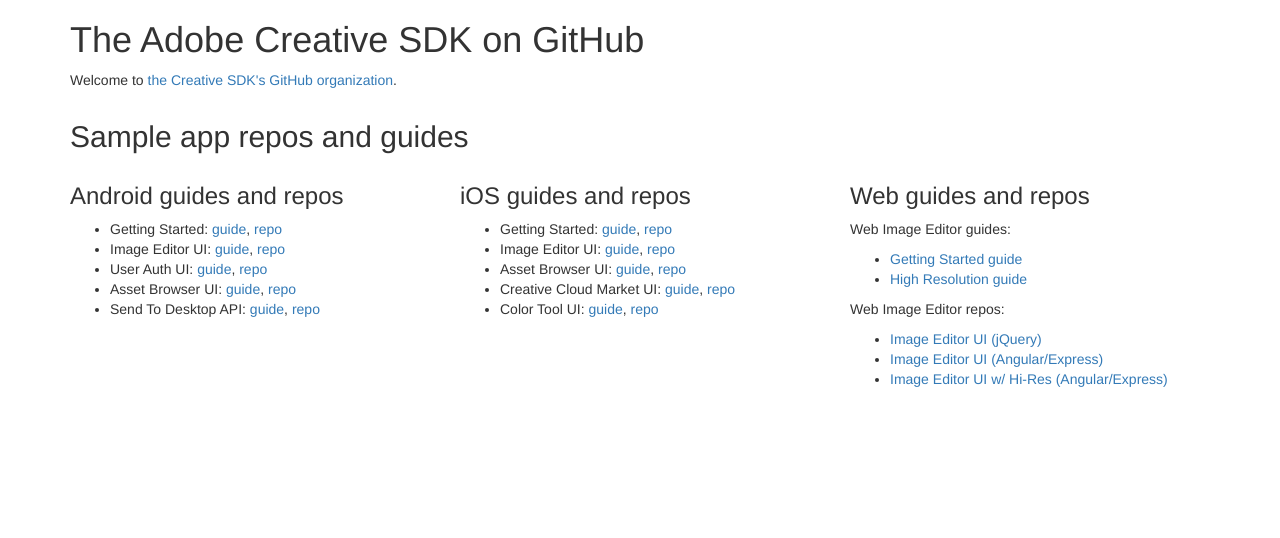
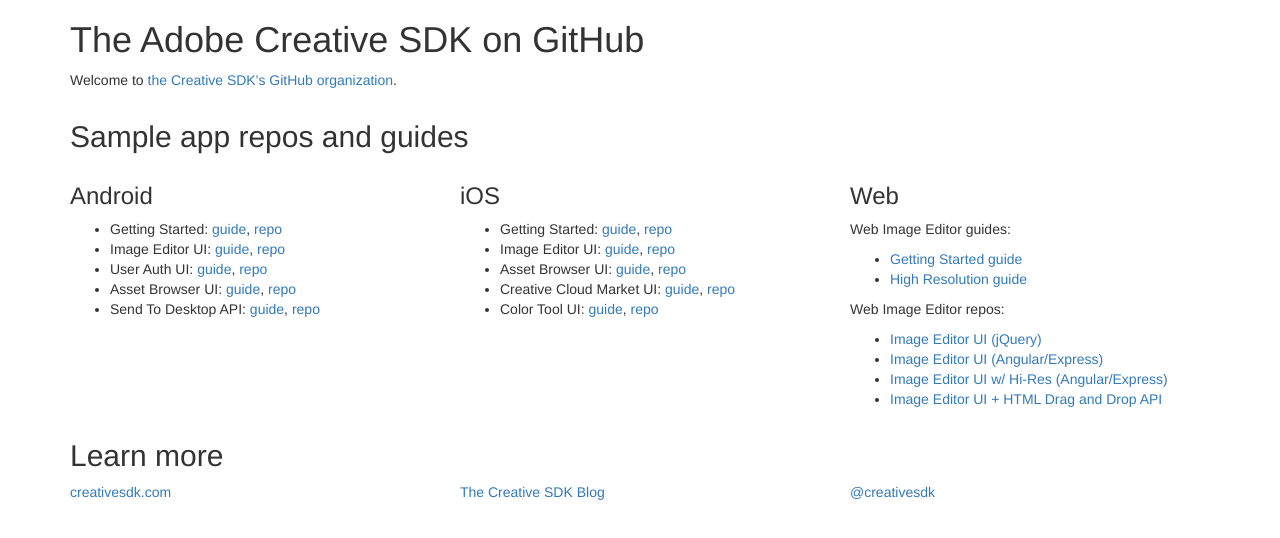
Before and after one commit to CreativeSDK/creativesdk.github.io, a website: page index.html in a window 1280 px wide. Drawn offline with nearby package versions, Linux system fonts and the light colour scheme.

Commit message:
Added Learn More section.

```diff
--- a/index.html
+++ b/index.html
@@ -23,7 +23,7 @@
 
 		<div class="row">
 			<div class="col-md-4">
-				<h3 id="androidguidesandrepos">Android guides and repos</h3>
+				<h3 id="androidguidesandrepos">Android</h3>
 
 				<ul>
 					<li>Getting Started: <a href="https://creativesdk.adobe.com/docs/android/#/articles/gettingstarted/index.html">guide</a>, <a href="https://github.com/CreativeSDK/android-getting-started-samples/tree/master/getting-started">repo</a></li>
@@ -36,7 +36,7 @@
 
 			<div class="col-md-4">
 
-				<h3 id="iosguidesandrepos">iOS guides and repos</h3>
+				<h3 id="iosguidesandrepos">iOS</h3>
 
 				<ul>
 					<li>Getting Started: <a href="https://creativesdk.adobe.com/docs/ios/#/articles/gettingstarted/index.html">guide</a>, <a href="https://github.com/CreativeSDK/ios-getting-started-samples/tree/master/Getting%20Started">repo</a></li>
@@ -49,7 +49,7 @@
 
 			<div class="col-md-4">
 
-				<h3 id="webguidesandrepos">Web guides and repos</h3>
+				<h3 id="webguidesandrepos">Web</h3>
 
 				<p>Web Image Editor guides:</p>
 
@@ -64,8 +64,27 @@
 					<li><a href="https://github.com/CreativeSDK/web-getting-started-samples/tree/master/image-editor-ui-jquery">Image Editor UI (jQuery)</a></li>
 					<li><a href="https://github.com/CreativeSDK/web-getting-started-samples/tree/master/image-editor-ui-angular-express">Image Editor UI (Angular/Express)</a></li>
 					<li><a href="https://github.com/CreativeSDK/web-getting-started-samples/tree/master/image-editor-ui-angular-express-hi-res">Image Editor UI w/ Hi-Res (Angular/Express)</a></li>
+					<li><a href="https://github.com/CreativeSDK/web-image-editor-drag-and-drop">Image Editor UI + HTML Drag and Drop API</a></li>
 				</ul>
 			</div> <!-- Close column -->
+		</div> <!-- Close .row -->
+
+		<div class="row">
+			<div class="col-sm-12">
+				<h2>Learn more</h2>
+			</div> <!-- Close column -->
+
+			<div class="col-md-4">
+				<a href="http://creativesdk.com">creativesdk.com</a>
+			</div>
+
+			<div class="col-md-4">
+				<a href="http://blog.creativesdk.com">The Creative SDK Blog</a>
+			</div>
+
+			<div class="col-md-4">
+				<a href="http://twitter.com/creativesdk">@creativesdk</a>
+			</div>
 		</div> <!-- Close .row -->
 
 	</div> <!-- Close .container -->
```
